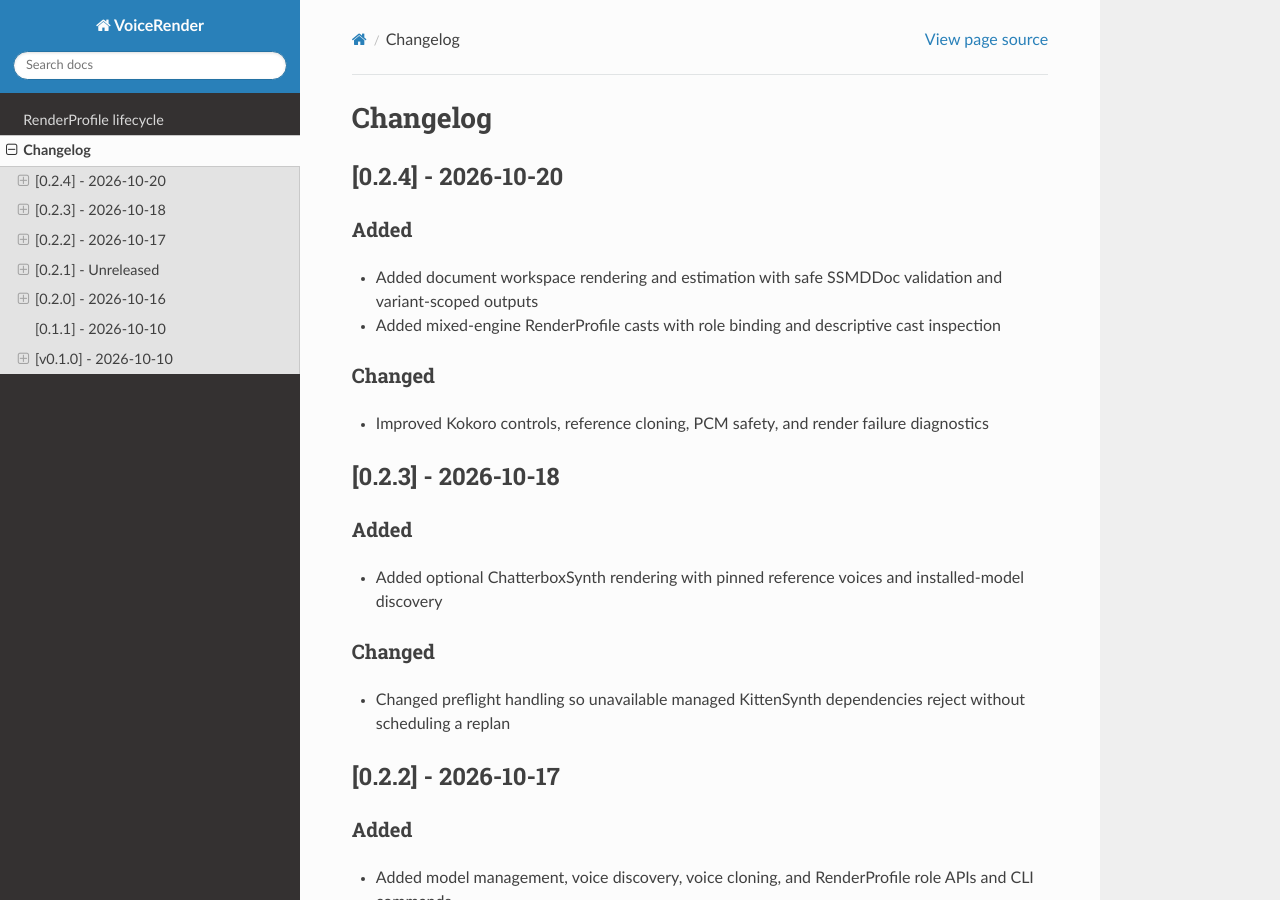
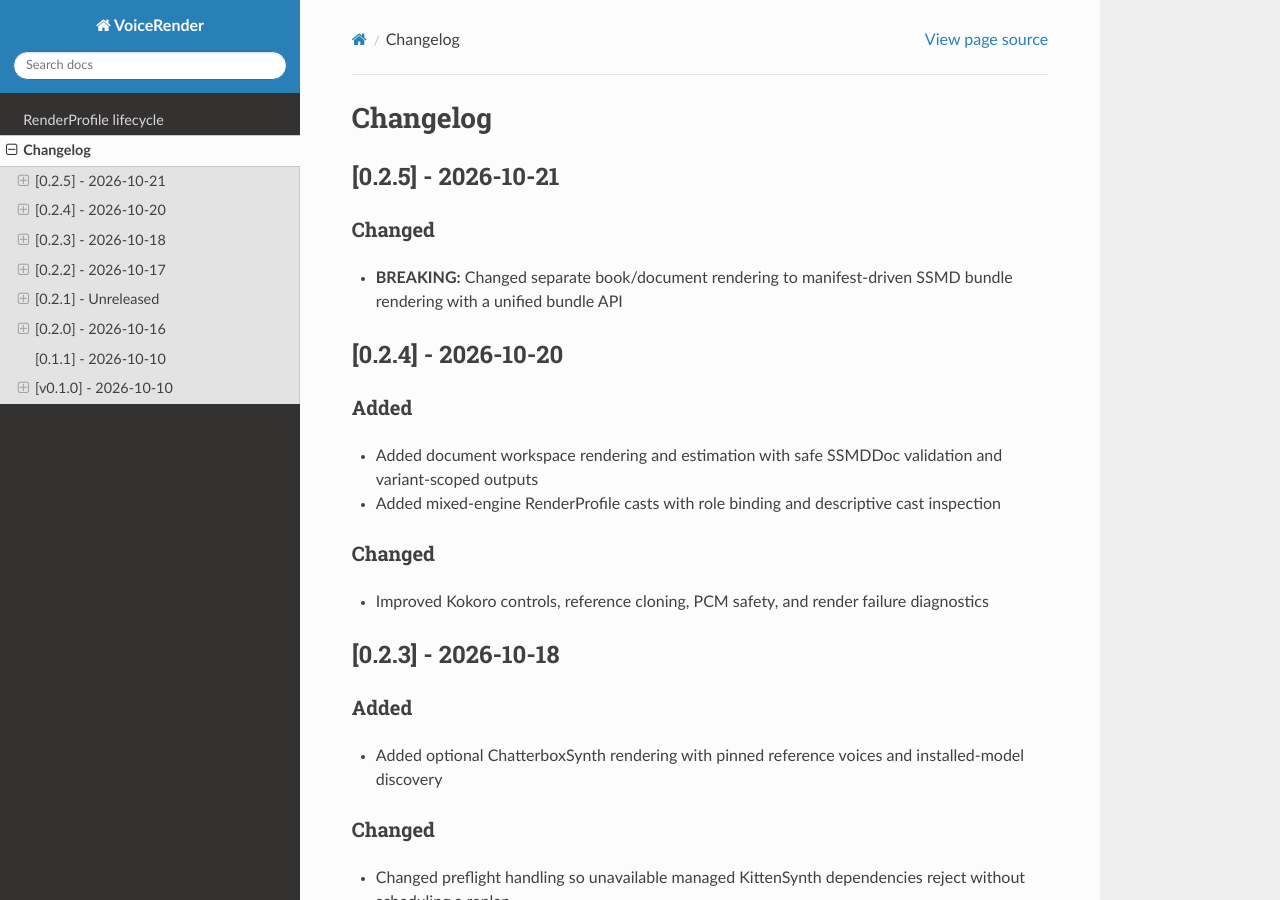
Before and after one commit to buchwandler/voicerender, a Sphinx documentation site: the page built from docs/changelog.md, in a window 1280 px wide and 900 px high. Built offline with Sphinx 7.4.7 and the Read the Docs theme 3.1.0, drawn with Linux system fonts in a browser that asks for light colours.

Commit message:
doc: changelog

```diff
--- a/docs/changelog.md
+++ b/docs/changelog.md
@@ -1,4 +1,12 @@
 # Changelog
+
+## [0.2.5] - 2026-10-21
+
+### Changed
+
+- **BREAKING:** Changed separate book/document rendering to manifest-driven SSMD bundle rendering with a unified bundle API
+
+<!-- generated by releaseledger -->
 
 ## [0.2.4] - 2026-10-20
 
```
Also changed, not shown: .ledger/releaseledger/data/ledgers/main/releases/0.2.5/entries/entry-0001.md (added), .ledger/releaseledger/data/ledgers/main/releases/0.2.5/release.md (added), 8 other files.
